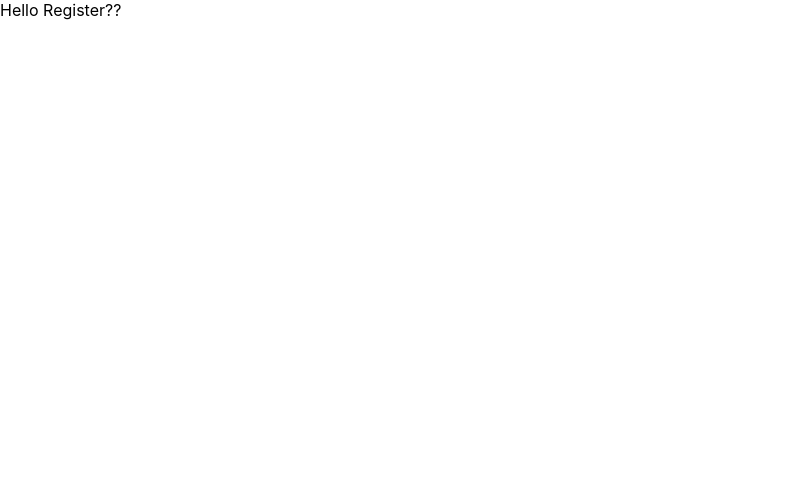
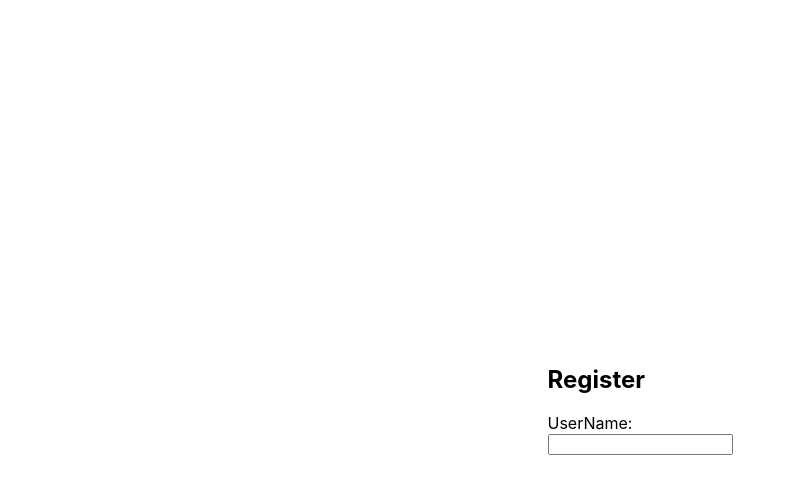
Before and after one commit to ajrfyd/login-prac, a React (Create React App) app: page / in a window 1280 px wide. Shown: the top 494 px of the page, without its empty margins (0-795 px from the left). Built offline with nearby package versions, Linux system fonts and the light colour scheme; the HTML template or start-up script is replaced by a standard one.

Commit message:
Install: setting dependencies

```diff
--- a/package.json
+++ b/package.json
@@ -11,8 +11,10 @@
     "@types/react": "^18.0.9",
     "@types/react-dom": "^18.0.3",
     "@types/styled-components": "^5.1.25",
+    "axios": "^0.27.2",
     "react": "^18.1.0",
     "react-dom": "^18.1.0",
+    "react-router-dom": "^6.3.0",
     "react-scripts": "5.0.1",
     "styled-components": "^5.3.5",
     "typescript": "^4.6.4",
--- a/src/App.tsx
+++ b/src/App.tsx
@@ -1,5 +1,5 @@
 import React from "react";
-import Register from "./components/Register";
+import Register from "./components/Register/Register";
 
 const App = () => {
 
--- a/src/components/Register.tsx
+++ /dev/null
@@ -1,12 +0,0 @@
-import React from "react";
-
-const Register = () => {
-
-  return (
-    <div>
-      Hello Register??
-    </div>
-  )
-}
-
-export default Register;
--- /dev/null
+++ b/src/components/Register/Register.tsx
@@ -0,0 +1,26 @@
+import React, { useState, useEffect, useRef } from "react";
+import styled from 'styled-components';
+import CustomInput from "../utils/Input";
+
+const Register = () => {
+  const submitHandler = () => {
+
+  }
+
+
+  return (
+    <Section>
+      <h1>Register</h1>
+      <label htmlFor="username">UserName: </label>
+      <form onSubmit={submitHandler}>
+        <CustomInput name='username'/>
+      </form>
+    </Section>
+  )
+}
+
+export default Register;
+
+const  Section = styled.section`
+
+`
--- /dev/null
+++ b/src/components/utils/Input.tsx
@@ -0,0 +1,38 @@
+import React, { useRef, useState } from "react";
+import styled from 'styled-components';
+
+type InputProps = {
+  name: string;
+
+}
+
+const CustomInput = ({ name, }: InputProps) => {
+  const [user, setUser] = useState({});
+  const [focus, setFocus] = useState(false);
+  const inputRef = useRef<HTMLInputElement>(null);
+
+  const changeValue = () => {
+
+  }
+
+  return (
+    <Input
+      type='text'
+      id={name}
+      ref={inputRef}
+      autoComplete='off'
+      onChange={changeValue}
+      required
+      aria-invalid
+      aria-describedby="uidnote"
+      onFocus={() => setFocus(true)}
+      onBlur={() => setFocus(false)}
+    />
+  )
+}
+
+export default CustomInput;
+
+const Input = styled.input`
+
+`
--- a/src/index.css
+++ b/src/index.css
@@ -7,6 +7,10 @@ body {
     sans-serif;
   -webkit-font-smoothing: antialiased;
   -moz-osx-font-smoothing: grayscale;
+  display: flex;
+  justify-content: center;
+  align-items: center;
+  min-height: 100vh;
 }
 
 code {
```
Also changed, not shown: 1 other file (tests, documents, lock files or other folders).
